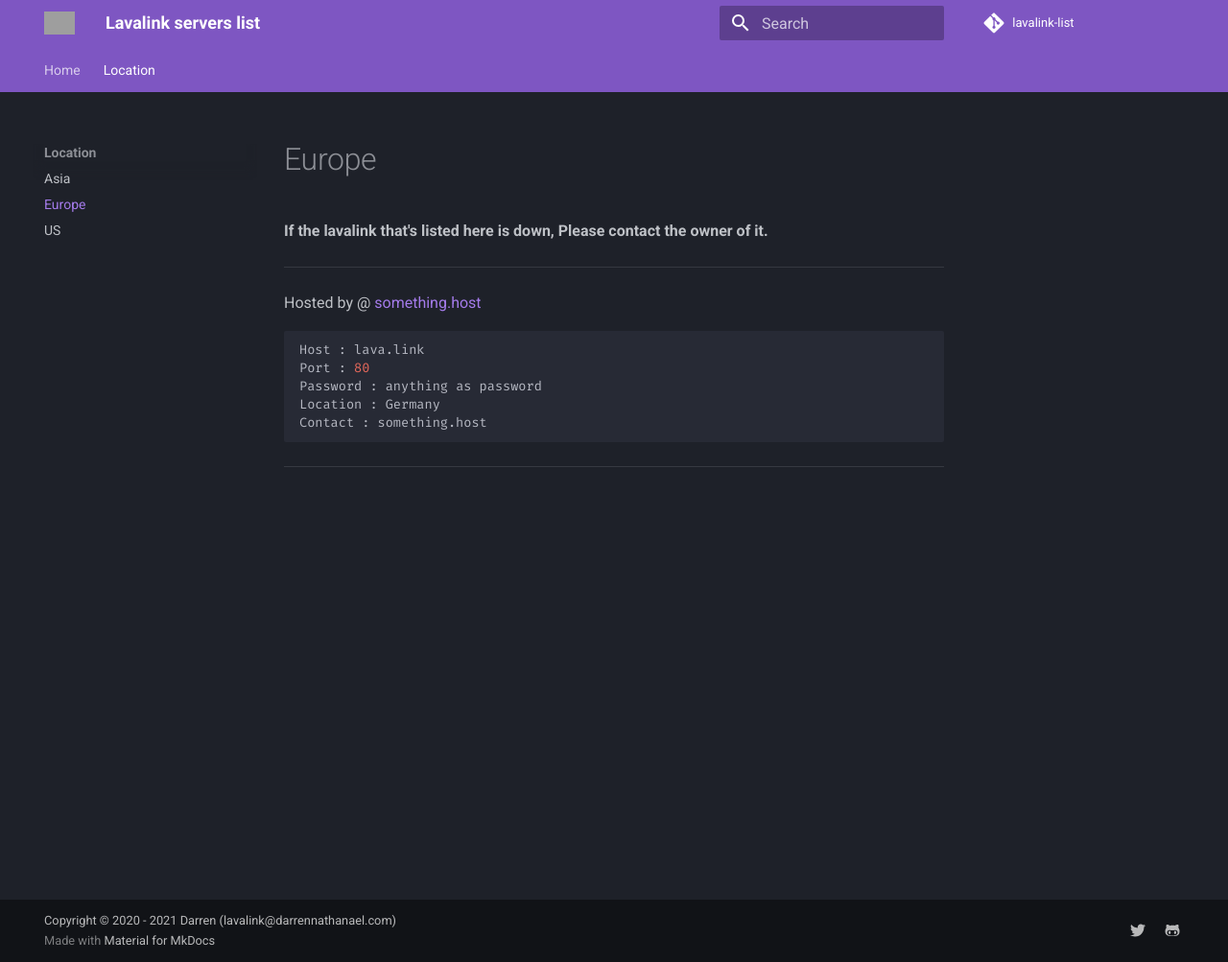
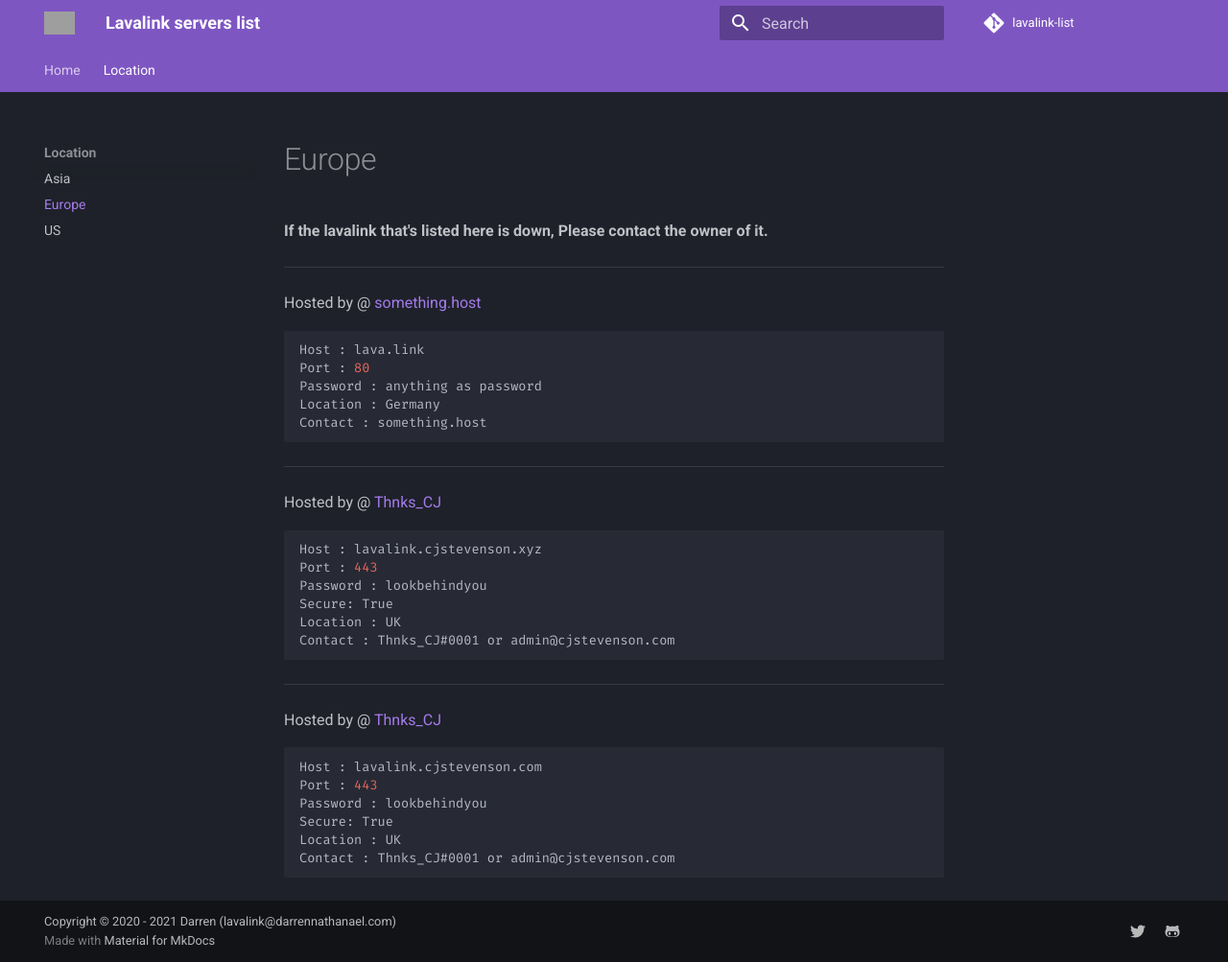
Before and after one commit to DarrenOfficial/lavalink-list, an MkDocs documentation site: the page built from docs/Location/Europe.md, in a window 1280 px wide and 1003 px high. Shown: the whole window at 96% size. Built offline with MkDocs 1.6.1 and Material for MkDocs 9.7.7, drawn with Linux system fonts in a browser that asks for light colours; comment, search, counter and statistics services are not loaded; grey boxes are pictures that could not be loaded.

Commit message:
Update Europe.md

````diff
--- a/docs/Location/Europe.md
+++ b/docs/Location/Europe.md
@@ -11,3 +11,22 @@ Location : Germany
 Contact : something.host
 ```
 ---
+Hosted by @ [Thnks_CJ](https://github.com/ThnksCJ)
+```bash
+Host : lavalink.cjstevenson.xyz
+Port : 443
+Password : lookbehindyou
+Secure: True
+Location : UK
+Contact : Thnks_CJ#0001 or admin@cjstevenson.com
+```
+---
+Hosted by @ [Thnks_CJ](https://github.com/ThnksCJ)
+```bash
+Host : lavalink.cjstevenson.com
+Port : 443
+Password : lookbehindyou
+Secure: True
+Location : UK
+Contact : Thnks_CJ#0001 or admin@cjstevenson.com
+```
````
